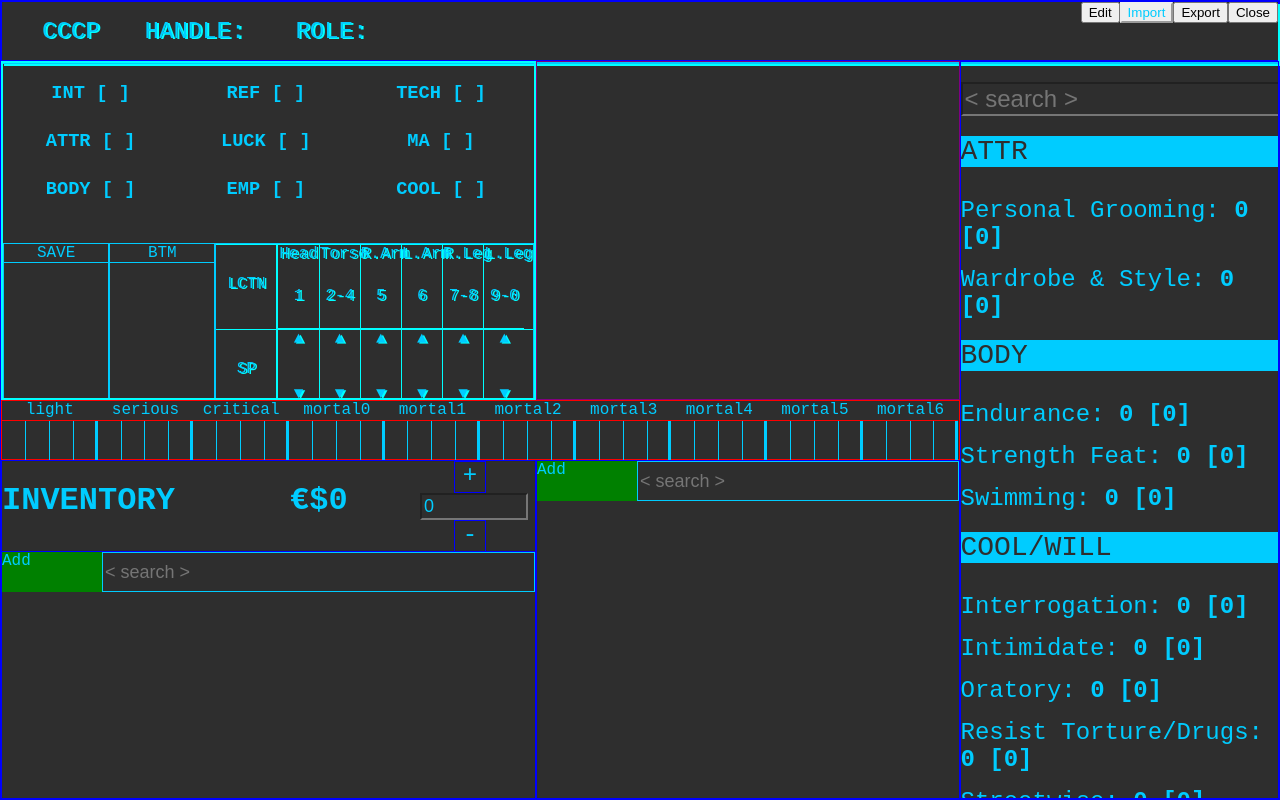
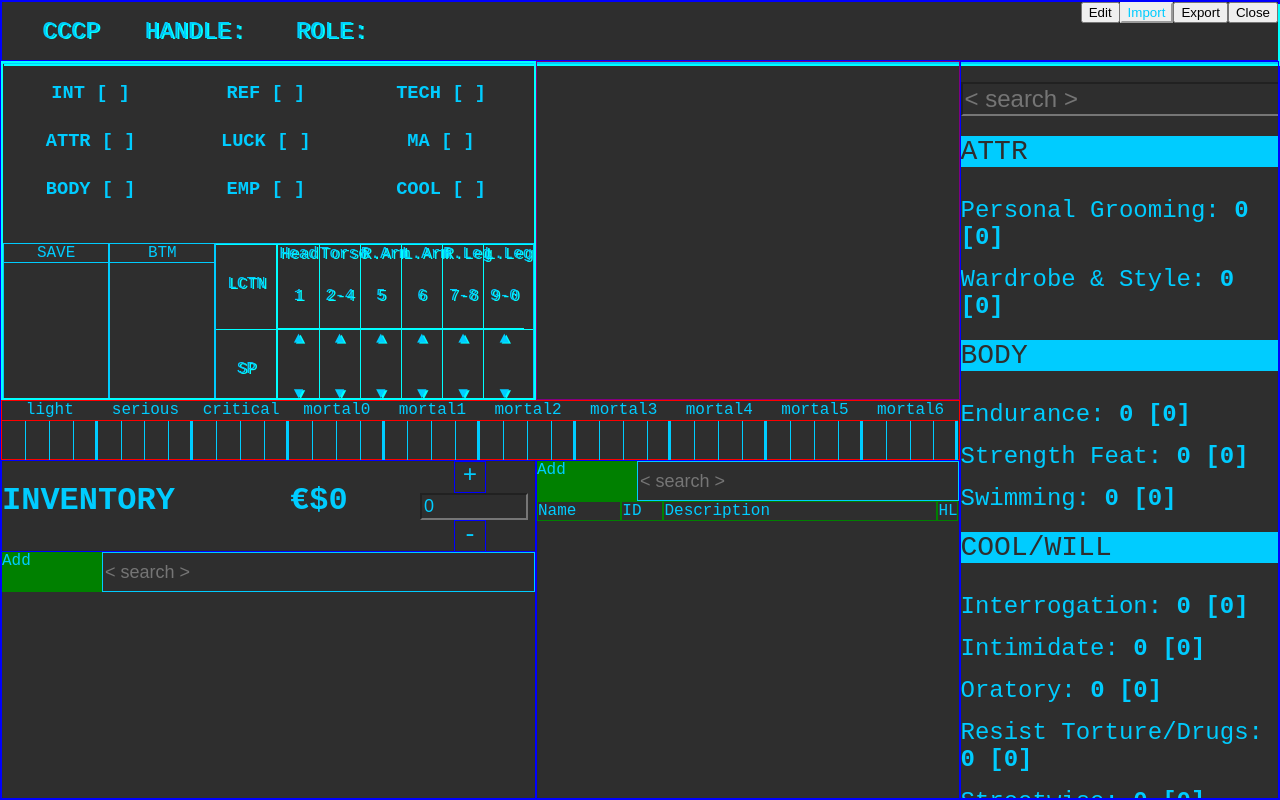
Before and after one commit to Snowcart/cyberpunk-character-console-project, a React app in the folder app/: page / in a window 1280 px wide. Built offline with nearby package versions, Linux system fonts and the light colour scheme.

Commit message:
Adding legend to cybernetics

```diff
--- a/app/src/cybernetics/Cybernetics.tsx
+++ b/app/src/cybernetics/Cybernetics.tsx
@@ -20,6 +20,15 @@ export const Cybernetics = () => {
 	const toggleAddItem = () => {
 		setAdding(!adding);
 	};
+
+	const cyberneticLegend = (
+		<CyberneticLegend>
+			<span>Name</span>
+			<span>ID</span>
+			<span>Description</span>
+			<span>HL</span>
+		</CyberneticLegend>
+	);
 
 	const cyberTypes = [
 		'Fashionware',
@@ -44,7 +53,10 @@ export const Cybernetics = () => {
 		setSortedCybernetics(defaultCybernetics);
 	}, [ctx.character?.inventory?.cybernetics, adding]);
 
-	const cyberneticsInInventory = sortedCybernetics?.map((sortedCybernetic) => {
+	const cyberneticsInInventory = (
+		<>
+			{cyberneticLegend}
+			{sortedCybernetics?.map((sortedCybernetic) => {
 				return (
 					sortedCybernetic?.length > 0 && (
 						<>
@@ -64,7 +76,9 @@ export const Cybernetics = () => {
 						</>
 					)
 				);
-	});
+			})}
+		</>
+	);
 
 	return (
 		<>
@@ -92,3 +106,7 @@ const CyberneticGrid = styled.div`
 		border: 1px solid green;
 	}
 `;
+
+const CyberneticLegend = styled(CyberneticGrid)`
+	margin-bottom: 18px;
+`;
```
Lines whose indentation alone changed are shown as unchanged.
